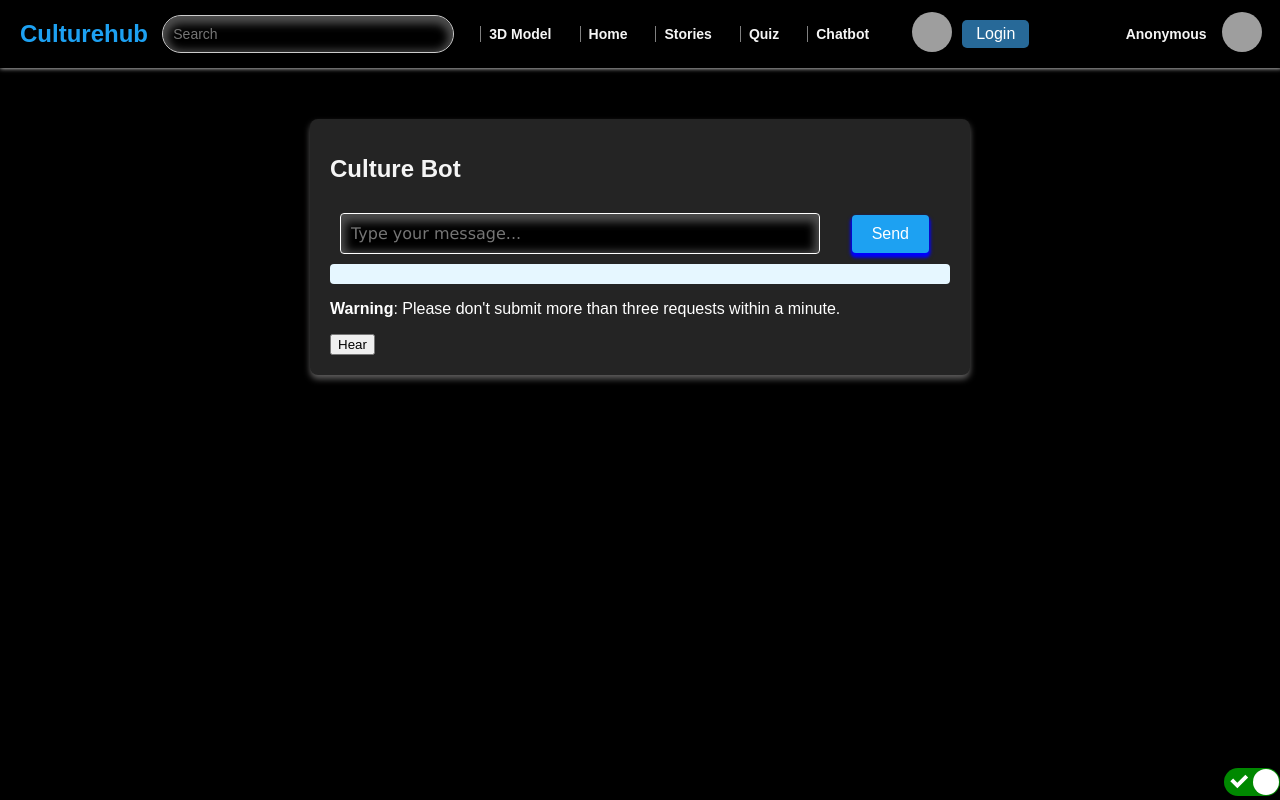
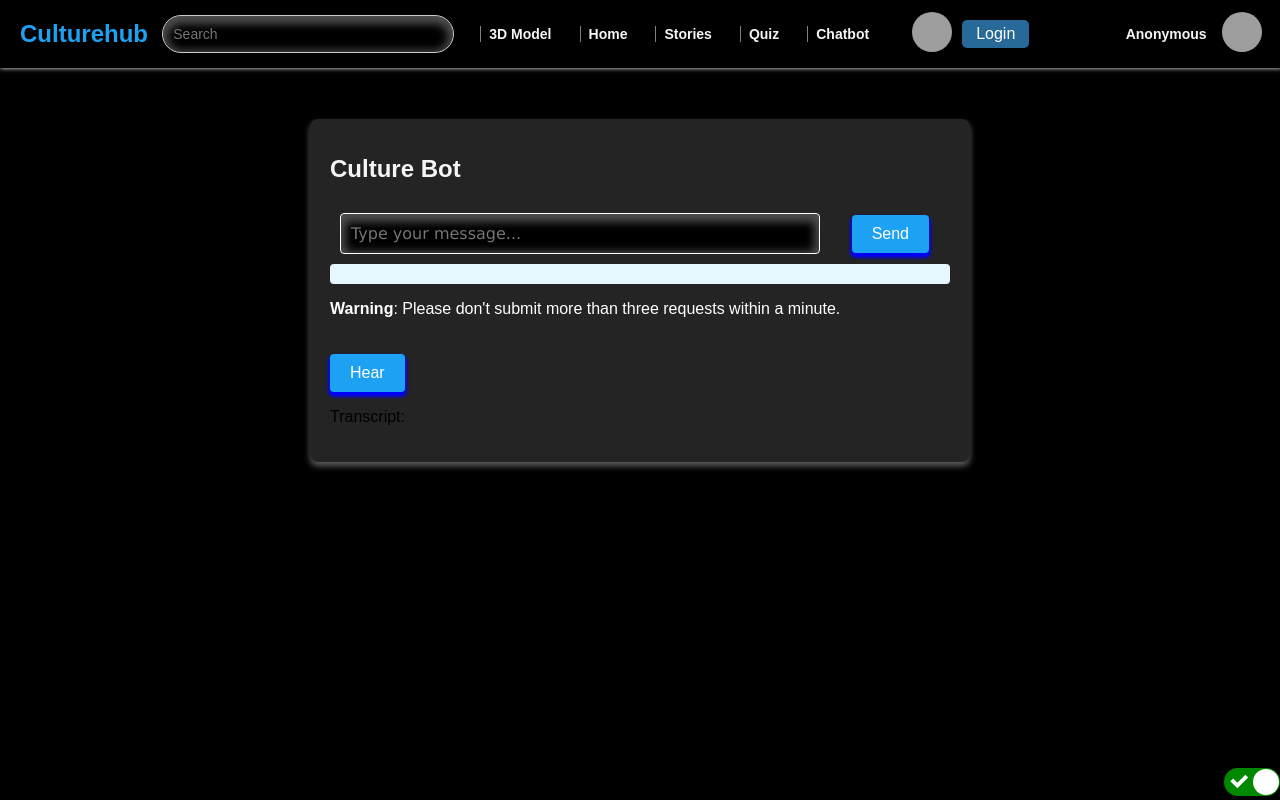
Before and after one commit to ashroaban003/CultureBeta, a React (Create React App) app in the folder client/: page /chatbot in a window 1280 px wide. Built offline with nearby package versions, Linux system fonts and the light colour scheme; no server answers; grey boxes are pictures that could not be loaded.

Commit message:
voice to text

```diff
--- a/client/src/web/pages/chatBot/ChatBot.jsx
+++ b/client/src/web/pages/chatBot/ChatBot.jsx
@@ -1,4 +1,4 @@
-import React, { useState } from "react";
+import React, { useState, useEffect } from "react";
 import { OpenAI } from "openai";
 import "./ChatBot.css";
 import Navbar from "../../components/navbar/Navbar";
@@ -7,6 +7,8 @@ import axios from "axios";
 const ChatBot = () => {
   const [prompt, setPrompt] = useState("");
   const [response, setResponse] = useState("");
+  const [transcript, setTranscript] = useState("");
+  const [listening, setListening] = useState(false);
 
   const openai = new OpenAI({
     apiKey: process.env.REACT_APP_OPENAI_API_KEY,
@@ -14,6 +16,7 @@ const ChatBot = () => {
   });
 
   const sendMessage = async () => {
+    console.log({prompt});
     setResponse("");
     try {
       const response = await openai.chat.completions.create({
@@ -29,10 +32,12 @@ const ChatBot = () => {
       });
 
       setResponse(response.choices[0].message.content);
+
     } catch (error) {
       console.error("Error sending message:", error);
       setResponse("An error occurred while processing your request.");
     }
+    //setPrompt("");
   };
 
   const handleTTSreq = async () => {
@@ -53,12 +58,48 @@ const ChatBot = () => {
 
       // Play the audio
       audio.play();
-      //<audio src={res.data} controls autoPlay/>
-      //<AudioPlayer source={res.data}/>
     } catch (err) {
       console.log(err);
     }
   };
+
+  // Speech recognition functions
+  const startListening = () => {
+    setListening(true);
+  };
+
+  const stopListening = () => {
+    setListening(false);
+  };
+
+  useEffect(() => {
+    // Handle transcript change when listening
+    if (listening) {
+      const recognition = new window.webkitSpeechRecognition();
+      recognition.lang = "en-IN";
+      recognition.continuous = true;
+
+      let fullTranscript = "";
+
+      recognition.onresult = (event) => {
+        for (let i = event.resultIndex; i < event.results.length; ++i) {
+          const currentTranscript = event.results[i][0].transcript;
+          fullTranscript += currentTranscript + " ";
+        }
+
+        // Update the state with the full transcript
+        setTranscript(fullTranscript.trim());
+        setPrompt(fullTranscript.trim());
+      };
+
+      recognition.start();
+
+
+      return () => {
+        recognition.stop();
+      };
+    }
+  }, [listening]);
 
   return (
     <div className="ChatBot" style={{ height: "100vh" }}>
@@ -80,14 +121,20 @@ const ChatBot = () => {
           </div>
           <div className="response">{response}</div>
           <p className="warning">
-          {" "}
             <span style={{ fontWeight: "bold" }}>Warning</span>: Please don't
             submit more than three requests within a minute.
           </p>
-        <button className="tts-button" onClick={handleTTSreq}>
+          <button className="search-button" onClick={handleTTSreq}>
             Hear
           </button>
-
+          {/* Speech recognition buttons */}
+          {listening ? (
+            <button onClick={stopListening}>Stop Listening</button>
+          ) : (
+            <i class="fa fa-microphone" style={{fontSize:'48px'}}onClick={startListening}></i>
+          )}
+          {/* Display transcript in the component */}
+          <p>Transcript: {transcript}</p>
         </div>
       </div>
     </div>
```
Lines whose indentation alone changed are shown as unchanged.
